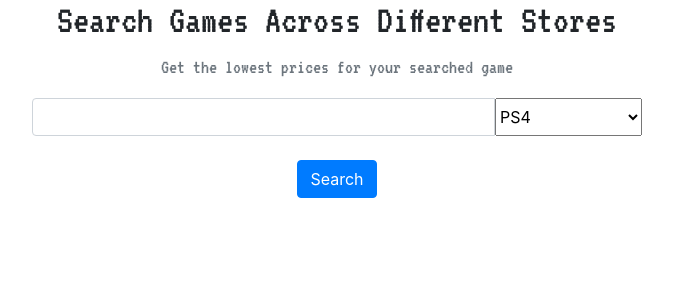
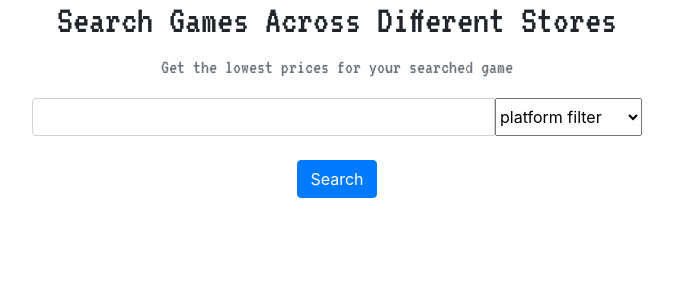
Before and after one commit to lzh982/videogamemarket, a Flask app: template templates/index1.html in a window 1280 px wide. Shown: the part 196-496 px from the top of the page, without its empty margins (303-976 px from the left). Run offline with Flask 2, Linux system fonts and the light colour scheme; the template is opened without the code that fills it, so the values that code supplies are empty; some libraries are stand-ins or nearby versions.

Commit message:
added the dropdown menu

```diff
--- a/app.py
+++ b/app.py
@@ -229,6 +229,9 @@ def withoutebay():
 
     #Stores user search input in q
     q = request.args.get('query')
+    platform_filter = request.args.get('platform')
+
+    print(platform_filter)
     if type(q) != str:
         q =""
 
@@ -393,6 +396,17 @@ def withoutebay():
     else:
         games_list
 
+
+    #apply filtering
+    print(platform_filter)
+    if(platform_filter != None or platform_filter != 'none'):
+        new_game_list = []
+        for i in games_list:
+            print(platform_filter)
+            #if(i['title'].find(platform_filter)):
+            #    new_game_list.append(i)
+
+        return render_template('index1.html', games = new_game_list)
     return render_template('index1.html', games = games_list)
 
 
--- a/templates/index1.html
+++ b/templates/index1.html
@@ -64,10 +64,12 @@
 
         <h1 class="jumbotron-heading pix">Search Games Across Different Stores</h1>
         <p class="lead text-muted pix">Get the lowest prices for your searched game</p>
+
         <form method="GET">
         <div class="input-group mb-3">
           <input type="text" name="query" class="form-control">
-            <select name="cars" id="cars">
+            <select name="platform">
+              <option value="none">platform filter</option>
               <option value="PS4">PS4</option>
               <option value="Nintendo Switch">Nintendo Switch</option>
               <option value="Xbox One">Xbox One</option>
```
Also changed, not shown: api_function/ebay.py (+1 -1 lines).
